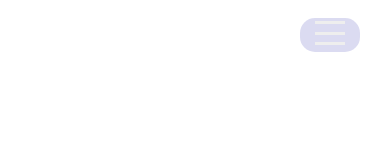
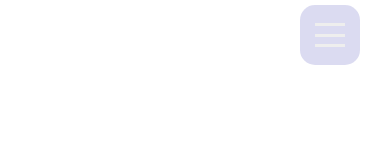
Before and after one commit to Dev-TRANs/nagoyc.stki.org, a SvelteKit app: page / in a window 390 px wide. Shown: the top 160 px of the page. Built offline with nearby package versions, Linux system fonts and the light colour scheme.

Commit message:
ヘッダーをいい感じにしてみる (mobile)

```diff
--- a/src/routes/+layout.svelte
+++ b/src/routes/+layout.svelte
@@ -50,7 +50,7 @@ header > .header-left {
 header > .header-right {
   background-color: #77c4;
   border-radius: 15px;
-  padding: 0 15px;
+  height: 60px;
 
   transition: background-color 0.2s;
 
@@ -138,14 +138,32 @@ header > .header-right > nav > ul {
     display: none;
   }
 
-  header > .header-right > nav > ul {
+  header > .header-right > nav {
+    margin: 0 15px;
+
+    & > ul {
     flex-flow: row;
+    }
   }
 }
 
 @media (max-width: 1049px){
   .nav-toggle-label {
-    display: inline-block;
+    height: 60px;
+    width: 60px;
+
+    display: flex;
+    align-items: center;
+    justify-content: space-between;
+
+    .hamburger {
+      margin: auto;
+      top: 0;
+      bottom: 0;
+      right: 0;
+      left: 0;
+      /* position: absolute; */
+    }
   }
 
   header > .header-right > nav > ul {
```
